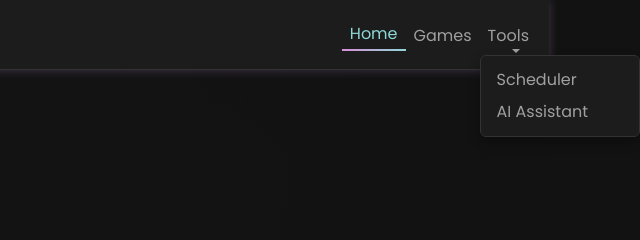
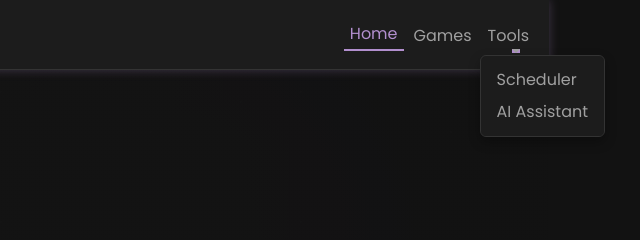
Before and after one commit to SSJ1705/SSJ1705.github.io, a plain HTML site: page index.html in a window 1280 px wide. Both pictures are taken after a click on the button "Tools". Shown: the top 240 px of the page, 731-1371 px from the left, 640 px wide, since content can reach past the window. Drawn offline with nearby package versions, Linux system fonts and the light colour scheme.

Commit message:
Refine: Navbar hover bar shorter/purple, dropdown positioning corrected, consistent nav hover colors

```diff
--- a/css/style.css
+++ b/css/style.css
@@ -114,6 +114,10 @@ h1, h2, h3, .navbar-brand {
     /* No text glow */
 }
 
+.navbar-nav .nav-item {
+    position: relative; /* Ensure dropdowns are correctly positioned relative to their parent nav-item */
+}
+
 .navbar-nav .nav-link {
     font-family: 'Poppins', sans-serif;
     color: var(--text-color-muted) !important; /* Muted grey for default nav links */
@@ -125,24 +129,24 @@ h1, h2, h3, .navbar-brand {
 .navbar-nav .nav-link::after {
     content: '';
     position: absolute;
-    left: 50%;
+    left: 50%; /* Start in the middle */
     bottom: 0;
     width: 0%;
     height: 2px;
-    background: linear-gradient(to right, var(--accent-muted-pink), var(--accent-muted-blue)); /* Muted accent gradient */
+    background: var(--accent-pale-purple); /* Just the pale purple color */
     transition: width 0.3s cubic-bezier(0.25, 0.46, 0.45, 0.94), left 0.3s cubic-bezier(0.25, 0.46, 0.45, 0.94);
 }
 
 .navbar-nav .nav-link:hover,
 .navbar-nav .nav-link.active {
-    color: var(--accent-muted-blue) !important; /* Muted blue on hover */
+    color: var(--accent-pale-purple) !important; /* All nav links now turn pale purple on hover/active */
     transform: translateY(-2px); /* Subtle lift */
 }
 
 .navbar-nav .nav-link:hover::after,
 .navbar-nav .nav-link.active::after {
-    width: 100%;
-    left: 0;
+    width: 60px; /* Fixed shorter width for the bar */
+    left: calc(50% - 30px); /* Adjust left to center the 60px bar */
 }
 
 /* Dropdown specific styling */
@@ -152,6 +156,10 @@ h1, h2, h3, .navbar-brand {
     box-shadow: 0 5px 12px rgba(0, 0, 0, 0.3);
     backdrop-filter: blur(6px);
     -webkit-backdrop-filter: blur(6px);
+    /* Explicitly set positioning for better control, though Bootstrap usually handles this well */
+    position: absolute; /* Ensures it's positioned relative to parent .nav-item.dropdown */
+    left: 0; /* Align with the left edge of the dropdown toggle */
+    min-width: max-content; /* Ensure it's wide enough for its content */
 }
 
 .dropdown-item {
@@ -371,7 +379,7 @@ h1, h2, h3, .navbar-brand {
 }
 
 .control-btn:hover {
-    color: var(--accent-muted-blue) !important; /* Muted blue on hover */
+    color: var(--accent-pale-purple) !important; /* Pale purple on hover */
     transform: scale(1.15); /* Slightly less bouncy */
 }
 
```
